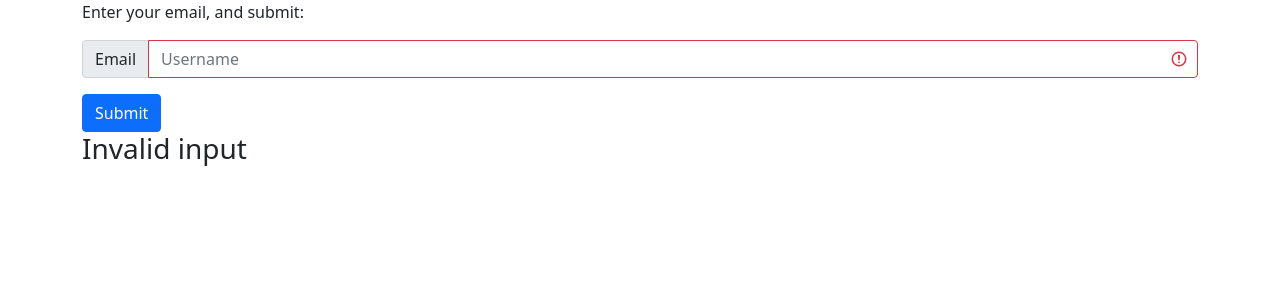
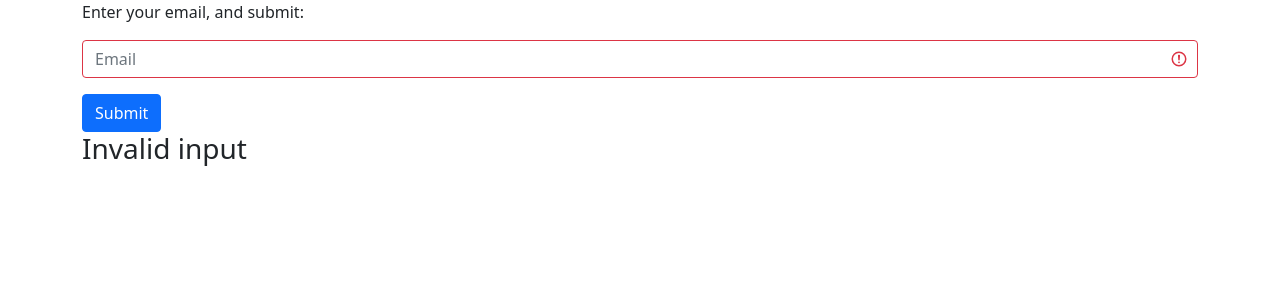
Before and after one commit to Tom-Si-Al/create-react-app, a React (Create React App) app: page / in a window 1280 px wide. Shown: the top 300 px of the page. Built offline with nearby package versions, Linux system fonts and the light colour scheme.

Commit message:
update validation logic

```diff
--- a/src/components/Form.tsx
+++ b/src/components/Form.tsx
@@ -1,10 +1,8 @@
 import React from "react";
-
-
-import FormBS from 'react-bootstrap/Form'
 import InputGroup from 'react-bootstrap/InputGroup'
 import FormControl from 'react-bootstrap/FormControl'
 import Button from 'react-bootstrap/Button'
+
 import { isEmailValid } from "../validators";
 
 type MyProps = {
@@ -23,15 +21,18 @@ export class Form extends React.Component<MyProps,MyState> {
   }
 
   myChangeHandler = (event: any) => {
-    this.setState({input: event.target.value});
-    //this.setState({isEmailValid: isEmailValid(this.state.input)})
+    this.setState({
+      input: event.target.value
+    }, () => {
+      this.setState({
+        isEmailValid: isEmailValid(this.state.input)}, () => {
+        this.props.isValid(this.state.isEmailValid)
+      })
+    })
   }
 
   mySubmitHandler = (event: any) => {
     event.preventDefault();
-    this.setState({isEmailValid: isEmailValid(this.state.input)}, () => {
-      this.props.isValid(this.state.isEmailValid)
-    })
   }
 
   render() {
@@ -39,9 +40,8 @@ export class Form extends React.Component<MyProps,MyState> {
       <form onSubmit={this.mySubmitHandler}>
         <p>Enter your email, and submit:</p>
         <InputGroup className="mb-3">
-          <InputGroup.Text>Email</InputGroup.Text>
           <FormControl onChange={this.myChangeHandler}
-            placeholder="Username"
+            placeholder="Email"
             aria-label="Username"
             aria-describedby="basic-addon1"
             name="email"
```
